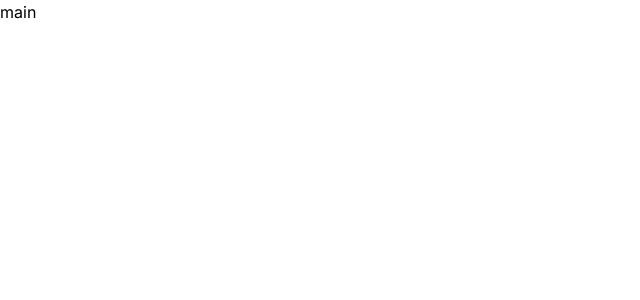
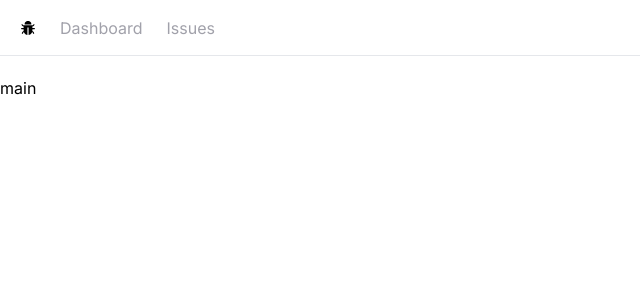
Before and after one commit to Tribhuwan-Joshi/Issue-tracker, a Next.js app: page / in a window 1280 px wide. Shown: the top 300 px of the page, without its empty margins (0-640 px from the left). Built offline with nearby package versions, Linux system fonts and the light colour scheme.

Commit message:
build the navbar

```diff
--- /dev/null
+++ b/app/NavBar.tsx
@@ -0,0 +1,26 @@
+import Link from "next/link";
+import { AiFillBug } from "react-icons/ai";
+const NavBar = () => {
+  const links = [
+    { href: "/", label: "Dashboard" },
+    { href: "/issues", label: "Issues" },
+  ];
+
+  return (
+    <nav className="flex h-14 space-x-6 items-center mb-5 px-5 border-b">
+      <Link href="/">
+        <AiFillBug />
+      </Link>
+      <ul className="flex space-x-6">
+        {links.map((link) => (
+          <li key={link.href}>
+            <Link className="navlink" href={link.href}>
+              {link.label}
+            </Link>
+          </li>
+        ))}
+      </ul>
+    </nav>
+  );
+};
+export default NavBar;
--- a/app/globals.css
+++ b/app/globals.css
@@ -4,22 +4,24 @@
 
 :root {
   --foreground-rgb: 0, 0, 0;
+  --background-start-rgb: 214, 219, 220;
+  --background-end-rgb: 255, 255, 255;
 }
 
-@media (prefers-color-scheme: dark) {
+/* @media (prefers-color-scheme: dark) {
   :root {
     --foreground-rgb: 255, 255, 255;
-    --background-start-rgb: 0, 0, 0;
-    --background-end-rgb: 0, 0, 0;
+    ---background-rgb: 0, 0, 0;
   }
-}
+} */
 
 body {
   color: rgb(var(--foreground-rgb));
-  background: linear-gradient(
-      to bottom,
-      transparent,
-      rgb(var(--background-end-rgb))
-    )
-    rgb(var(--background-start-rgb));
+  background-color: rgb(var(---background-rgb));
 }
+
+@layer utilities {
+  .navlink {
+    @apply text-zinc-400 transition-colors hover:text-zinc-800;
+  }
+}
--- a/app/layout.tsx
+++ b/app/layout.tsx
@@ -1,22 +1,26 @@
-import './globals.css'
-import type { Metadata } from 'next'
-import { Inter } from 'next/font/google'
+import "./globals.css";
+import type { Metadata } from "next";
+import { Inter } from "next/font/google";
+import NavBar from "./NavBar";
 
-const inter = Inter({ subsets: ['latin'] })
+const inter = Inter({ subsets: ["latin"] });
 
 export const metadata: Metadata = {
-  title: 'Create Next App',
-  description: 'Generated by create next app',
-}
+  title: "Issue tracker",
+  description: "Track your issues with ease",
+};
 
 export default function RootLayout({
   children,
 }: {
-  children: React.ReactNode
+  children: React.ReactNode;
 }) {
   return (
     <html lang="en">
-      <body className={inter.className}>{children}</body>
+      <body className={inter.className}>
+        <NavBar />
+        <main>{children}</main>
+      </body>
     </html>
-  )
+  );
 }
--- a/package.json
+++ b/package.json
@@ -19,6 +19,7 @@
     "postcss": "8.4.32",
     "react": "18.2.0",
     "react-dom": "18.2.0",
+    "react-icons": "^4.11.0",
     "tailwindcss": "3.3.6",
     "typescript": "5.3.3"
   }
```
Also changed, not shown: 1 other file (tests, documents, lock files or other folders).
